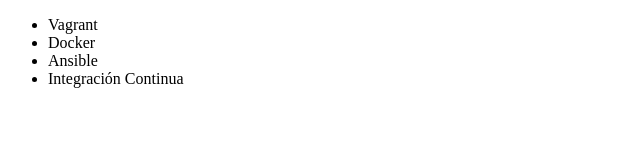
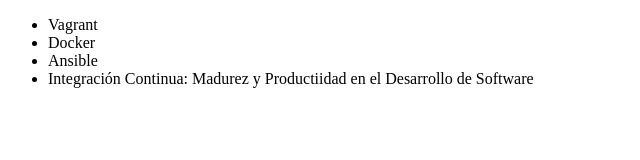
Before and after one commit to ciarmail/alura-git, a plain HTML site: page index.html in a window 1280 px wide. Shown: the whole page, without its empty margins (0-640 px from the left). Drawn offline with Linux system fonts and the light colour scheme.

Commit message:
Renombrando curso de Integración Contínua

```diff
--- a/index.html
+++ b/index.html
@@ -9,7 +9,7 @@
             <li>Vagrant</li>
             <li>Docker</li>
             <li>Ansible</li>
-            <li>Integración Continua</li>
+            <li>Integración Continua: Madurez y Productiidad en el Desarrollo de Software</li>
         </ul>
     </body>
 </html>
```
